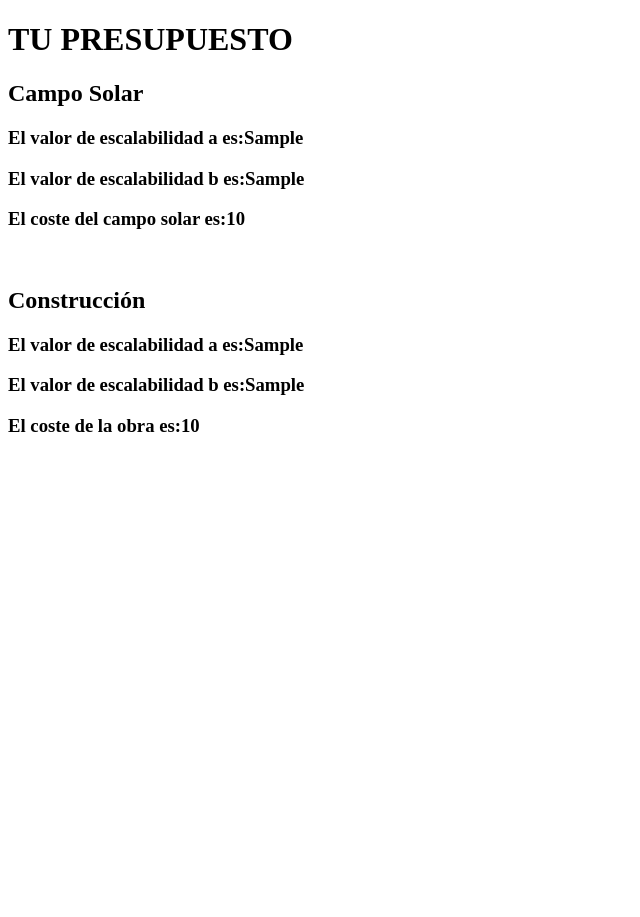
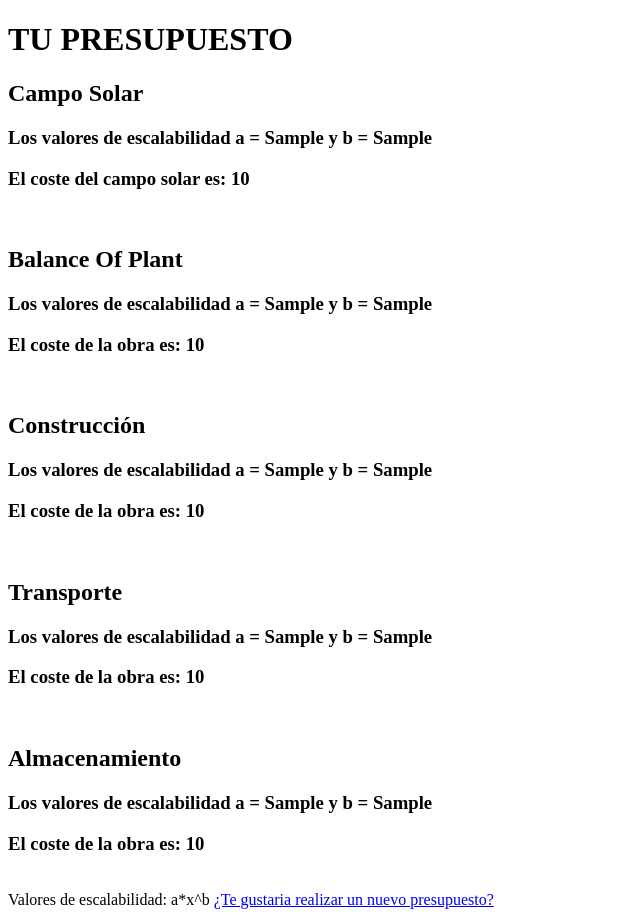
Before and after one commit to Guillesl/Auto-Presupuesto, a Django app: template presupuesto/templates/presupuesto/results.html in a window 1280 px wide. Shown: the whole page, without its empty margins (0-640 px from the left). Before the commit the page ends 432 px from the top, so only its background shows below. Run offline with Django 3.2, Linux system fonts and the light colour scheme; the template is opened without the code that fills it: most values are stand-ins (such as "Sample title", 1, 10 or a date in 2020).

Commit message:
estimaciones de presupuesto inicial completo

```diff
--- a/presupuesto/templates/presupuesto/results.html
+++ b/presupuesto/templates/presupuesto/results.html
@@ -12,16 +12,34 @@
 <body>
     <main>
         <h2>Campo Solar</h2>
-        <h3>El valor de escalabilidad a es:{{ a_solar  }}</h3>
-        <h3>El valor de escalabilidad b es:{{ b_solar  }}</h3>
-        <h3>El coste del campo solar es:{{ SF_cost  }}</h3><br>
+        <h3>Los valores de escalabilidad a = {{ a_solar  }} y b = {{ b_solar  }}</h3>
+        <h3>El coste del campo solar es: {{ SF_cost  }}</h3><br>
+
+        <h2>Balance Of Plant</h2>
+        <h3>Los valores de escalabilidad a = {{ a_bop  }} y b = {{ b_bop  }}</h3>
+        <h3>El coste de la obra es: {{ bop_cost  }}</h3><br>
 
         <h2>Construcción</h2>
-        <h3>El valor de escalabilidad a es:{{ a_const  }}</h3>
-        <h3>El valor de escalabilidad b es:{{ b_const  }}</h3>
-        <h3>El coste de la obra es:{{ const_cost  }}</h3><br>
+        <h3>Los valores de escalabilidad a = {{ a_const  }} y b = {{ b_const  }}</h3>
+        <h3>El coste de la obra es: {{ const_cost  }}</h3><br>
+
+        <h2>Transporte</h2>
+        <h3>Los valores de escalabilidad a = {{ a_transp  }} y b = {{ b_transp  }}</h3>
+        <h3>El coste de la obra es: {{ transp_cost  }}</h3><br>
+
+        <h2>Almacenamiento</h2>
+        {% if sto_cost == 0 %}
+        <h3>No hay almacenamiento</h3>
+        {% else %}
+        <h3>Los valores de escalabilidad a = {{ a_sto }} y b = {{ b_sto }}</h3>
+        <h3>El coste de la obra es: {{ sto_cost  }}</h3><br>
+        {% endif %}
 
     </main>
+    <footer>
+        Valores de escalabilidad: a*x^b
+        <a href="{% url 'presupuesto:index' %}">¿Te gustaria realizar un nuevo presupuesto?</a>
+    </footer>
 
 </body>
 </html>
```
Also changed, not shown: presupuesto/calculations.py (+27 -21 lines), presupuesto/forms.py (+4 -4 lines), presupuesto/models.py (+13 -13 lines), presupuesto/views.py (+22 -4 lines), db.sqlite3, presupuesto/migrations/0005_rename_mobility_transport_and_more.py (added).
